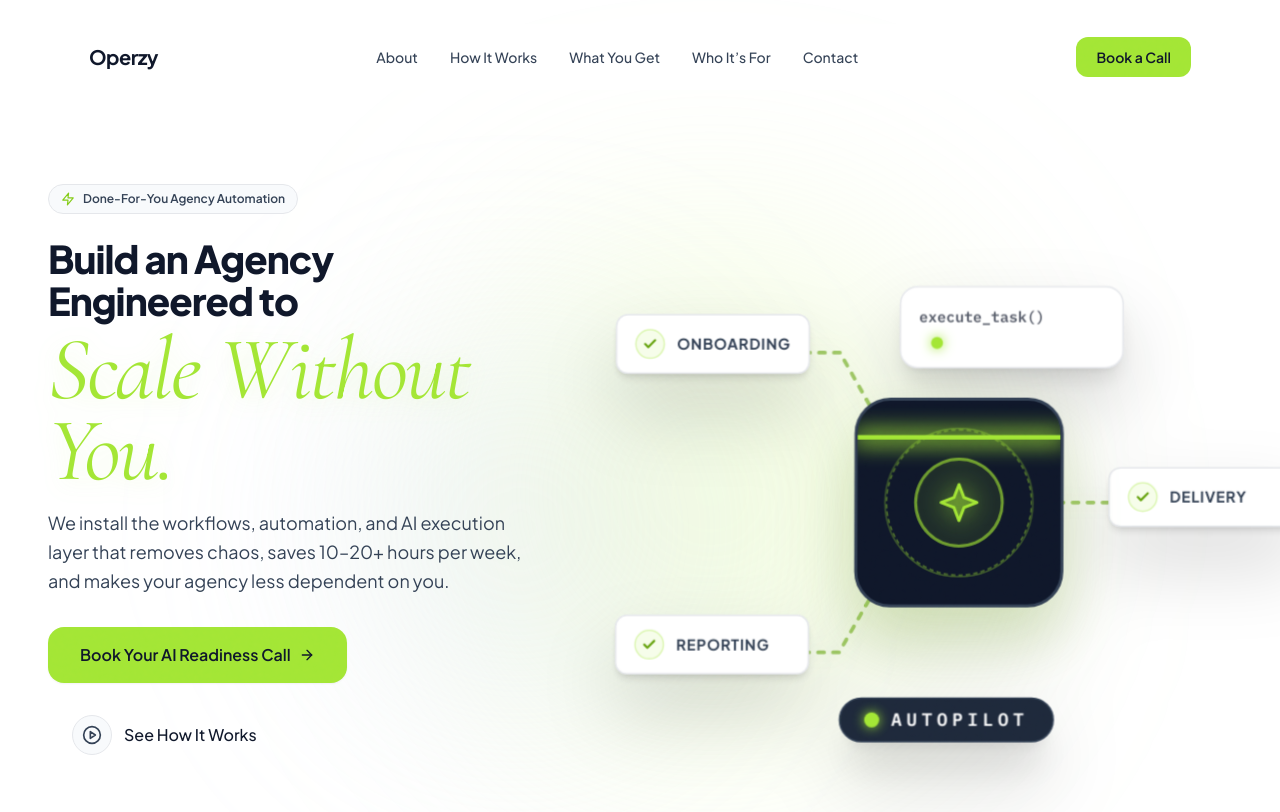
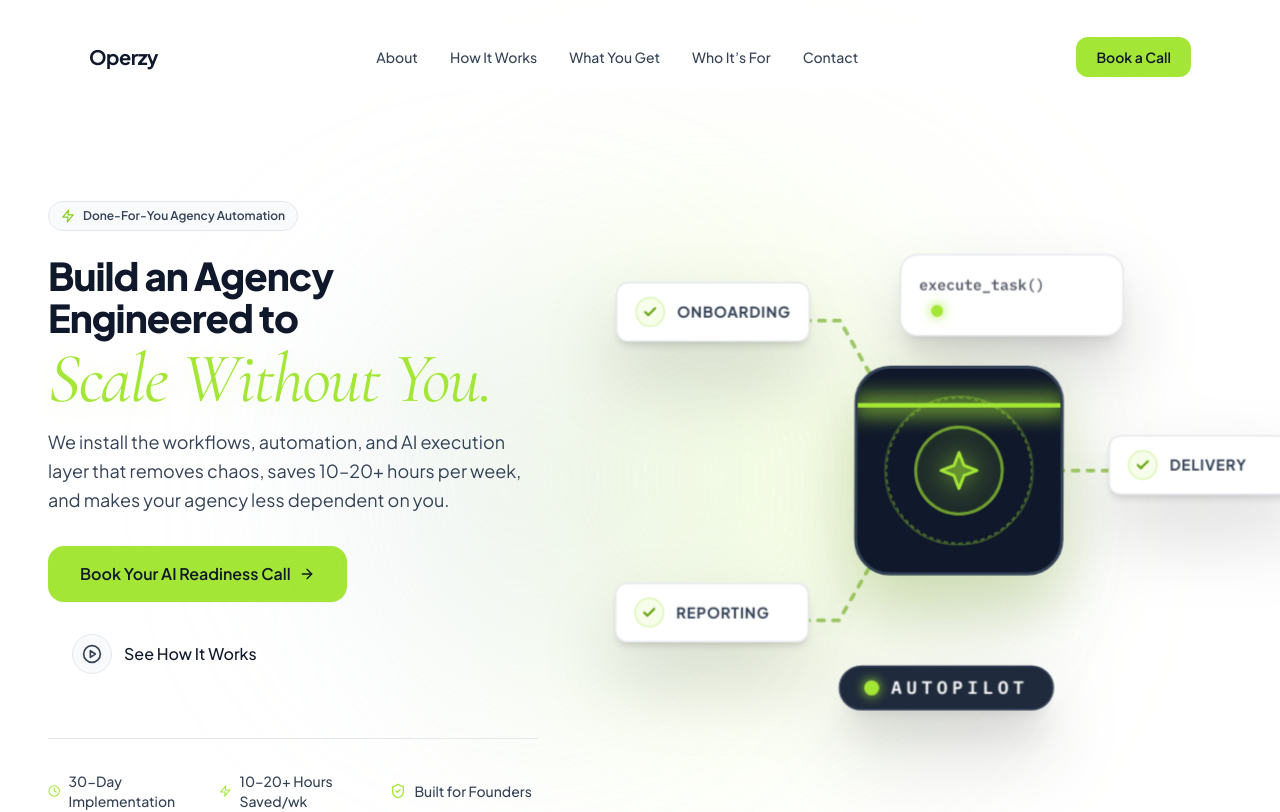
Before and after one commit to Operzy/site, a React (Vite) app: page / in a window 1280 px wide. Shown: the top 812 px of the page. Built offline with nearby package versions, Linux system fonts and the light colour scheme.

Commit message:
Restrict hook phrasing to strict single-line wrap while scaling down font maximum

```diff
--- a/src/components/Hero.jsx
+++ b/src/components/Hero.jsx
@@ -85,7 +85,7 @@ export default function Hero() {
             <span className="font-sans font-extrabold text-[clamp(1.875rem,3vw,3rem)] leading-[1.1] tracking-tight text-primary-text mb-0">
               Build an Agency Engineered to
             </span>
-            <span className="font-drama italic text-[clamp(3.5rem,7vw,6.5rem)] leading-[0.9] tracking-tight text-accent-green pr-4 mt-2" style={{ filter: 'drop-shadow(0px 4px 12px rgba(163,230,53,0.15))' }}>
+            <span className="font-drama italic text-[clamp(2.8rem,5.5vw,5.5rem)] leading-[0.9] tracking-tight text-accent-green pr-4 mt-2 whitespace-nowrap" style={{ filter: 'drop-shadow(0px 4px 12px rgba(163,230,53,0.15))' }}>
               Scale Without You.
             </span>
           </h1>
```
